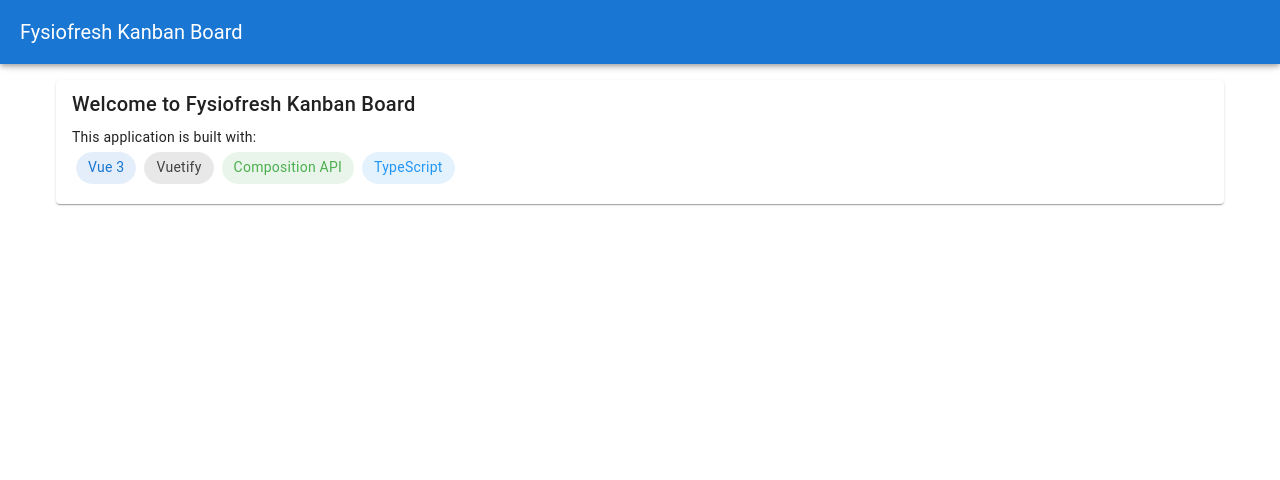
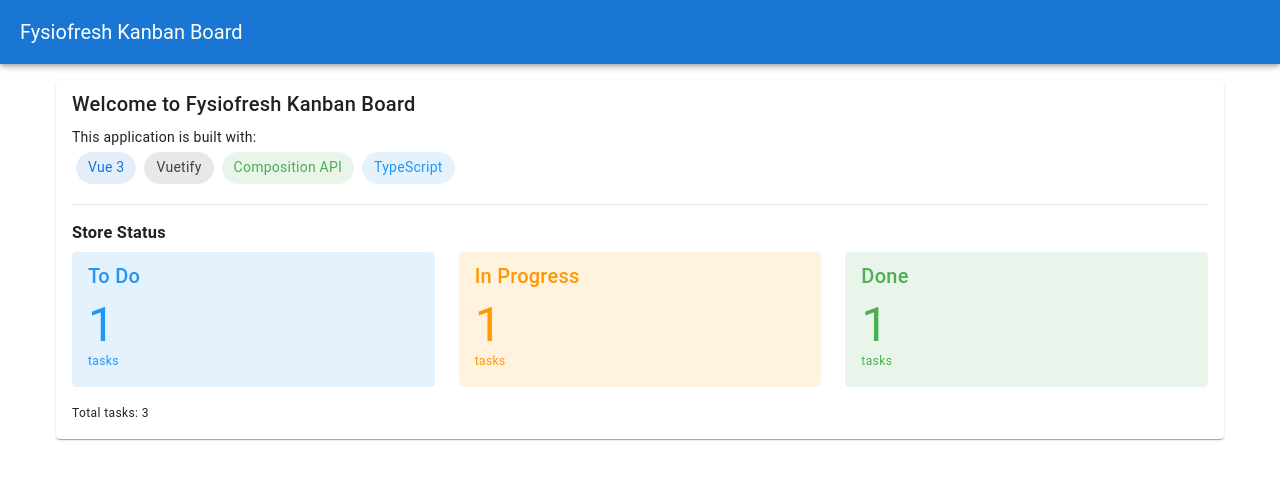
Before and after one commit to TanvirAlam/fysiofresh, a Vue app: page / in a window 1280 px wide. Shown: the top 480 px of the page. Built offline with nearby package versions, Linux system fonts and the light colour scheme.

Commit message:
feat: add task model and task store composable

```diff
--- a/src/App.vue
+++ b/src/App.vue
@@ -1,7 +1,16 @@
 <script setup lang="ts">
-import { ref } from 'vue'
+import { ref, onMounted } from 'vue'
+import { useTaskStore } from '@/composables/useTaskStore'
 
 const appTitle = ref('Fysiofresh Kanban Board')
+const store = useTaskStore()
+
+onMounted(() => {
+  // Initialize with sample data for demonstration
+  if (store.allTasks.value.length === 0) {
+    store.initializeSampleData()
+  }
+})
 </script>
 
 <template>
@@ -22,6 +31,25 @@
                 <v-chip class="ma-1" color="secondary">Vuetify</v-chip>
                 <v-chip class="ma-1" color="success">Composition API</v-chip>
                 <v-chip class="ma-1" color="info">TypeScript</v-chip>
+
+                <v-divider class="my-4"></v-divider>
+
+                <h3 class="mb-2">Store Status</h3>
+                <v-row>
+                  <v-col v-for="column in store.columns.value" :key="column.id" cols="12" sm="4">
+                    <v-card :color="column.color" variant="tonal">
+                      <v-card-title>{{ column.title }}</v-card-title>
+                      <v-card-text>
+                        <div class="text-h3">{{ store.getTaskCount(column.id).value }}</div>
+                        <div class="text-caption">tasks</div>
+                      </v-card-text>
+                    </v-card>
+                  </v-col>
+                </v-row>
+
+                <p class="mt-4 text-caption">
+                  Total tasks: {{ store.allTasks.value.length }}
+                </p>
               </v-card-text>
             </v-card>
           </v-col>
--- /dev/null
+++ b/src/composables/useTaskStore.ts
@@ -0,0 +1,119 @@
+import { ref, computed, readonly } from 'vue'
+import type { Task, TaskStatus, Column, NewTask } from '@/types'
+
+// Singleton state - shared across all component instances
+const tasks = ref<Task[]>([])
+
+const columns = ref<Column[]>([
+  { id: 'todo', title: 'To Do', color: 'blue' },
+  { id: 'in-progress', title: 'In Progress', color: 'orange' },
+  { id: 'done', title: 'Done', color: 'green' }
+])
+
+export function useTaskStore() {
+  // Generate unique ID for tasks
+  const generateId = (): string => {
+    return `task-${Date.now()}-${Math.random().toString(36).substr(2, 9)}`
+  }
+
+  // Computed: Get tasks by status
+  const getTasksByStatus = (status: TaskStatus) => {
+    return computed(() => tasks.value.filter(task => task.status === status))
+  }
+
+  // Computed: Get all tasks
+  const allTasks = computed(() => tasks.value)
+
+  // Computed: Get task count by status
+  const getTaskCount = (status: TaskStatus) => {
+    return computed(() => tasks.value.filter(task => task.status === status).length)
+  }
+
+  // CRUD: Add a new task
+  const addTask = (newTask: NewTask): Task => {
+    const task: Task = {
+      ...newTask,
+      id: generateId()
+    }
+    tasks.value.push(task)
+    return task
+  }
+
+  // CRUD: Update an existing task
+  const updateTask = (id: string, updates: Partial<Omit<Task, 'id'>>): Task | undefined => {
+    const index = tasks.value.findIndex(task => task.id === id)
+    if (index !== -1) {
+      tasks.value[index] = { ...tasks.value[index], ...updates }
+      return tasks.value[index]
+    }
+    return undefined
+  }
+
+  // CRUD: Delete a task
+  const deleteTask = (id: string): boolean => {
+    const index = tasks.value.findIndex(task => task.id === id)
+    if (index !== -1) {
+      tasks.value.splice(index, 1)
+      return true
+    }
+    return false
+  }
+
+  // Move task to a different status
+  const moveTask = (id: string, newStatus: TaskStatus): Task | undefined => {
+    return updateTask(id, { status: newStatus })
+  }
+
+  // Get a single task by ID
+  const getTaskById = (id: string): Task | undefined => {
+    return tasks.value.find(task => task.id === id)
+  }
+
+  // Clear all tasks
+  const clearAllTasks = (): void => {
+    tasks.value = []
+  }
+
+  // Initialize with sample data (for testing)
+  const initializeSampleData = (): void => {
+    const sampleTasks: NewTask[] = [
+      {
+        title: 'Design database schema',
+        description: 'Create the initial database design for the project',
+        status: 'done'
+      },
+      {
+        title: 'Build API endpoints',
+        description: 'Implement RESTful API for task management',
+        status: 'in-progress'
+      },
+      {
+        title: 'Write unit tests',
+        description: 'Add comprehensive test coverage',
+        status: 'todo'
+      }
+    ]
+
+    sampleTasks.forEach(task => addTask(task))
+  }
+
+  return {
+    // State (readonly to prevent direct mutation)
+    tasks: readonly(tasks),
+    columns: readonly(columns),
+
+    // Computed
+    allTasks,
+    getTasksByStatus,
+    getTaskCount,
+
+    // Methods
+    addTask,
+    updateTask,
+    deleteTask,
+    moveTask,
+    getTaskById,
+    clearAllTasks,
+    initializeSampleData
+  }
+}
--- /dev/null
+++ b/src/types/index.ts
@@ -0,0 +1 @@
+export type { Task, TaskStatus, Column, NewTask } from './task'
```
Also changed, not shown: src/types/task.ts (added, +16 -0 lines), 1 other file (tests, documents, lock files or other folders).
